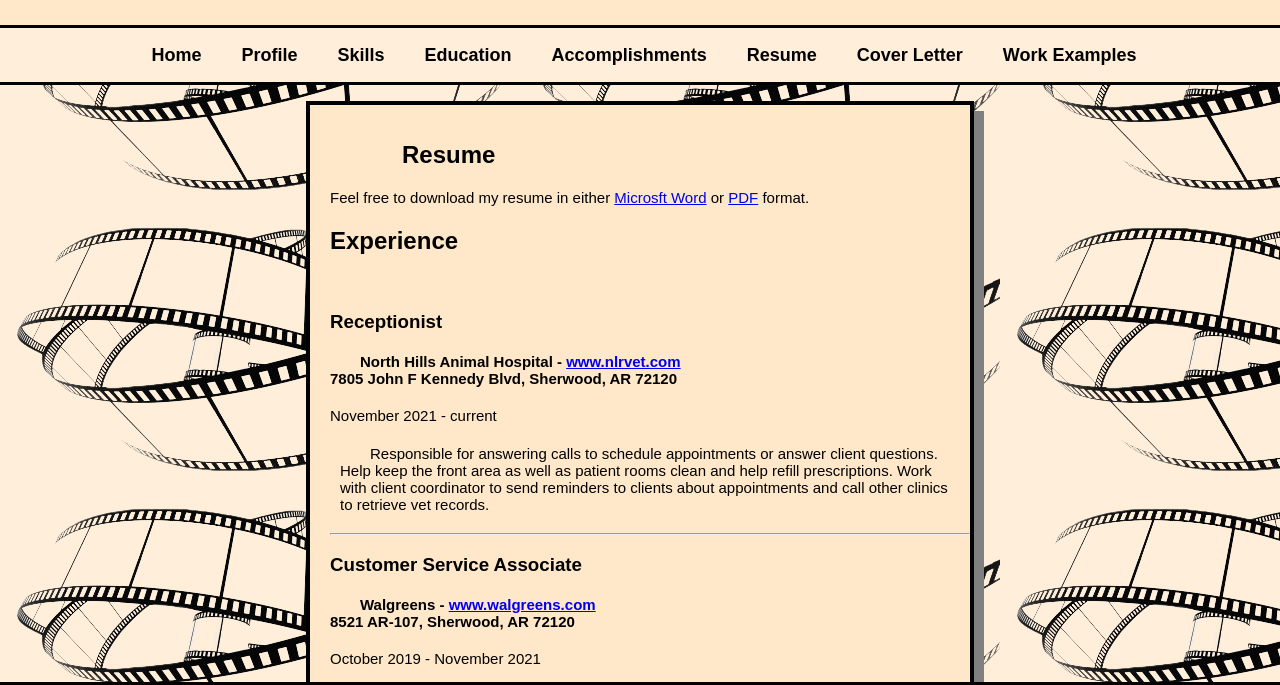
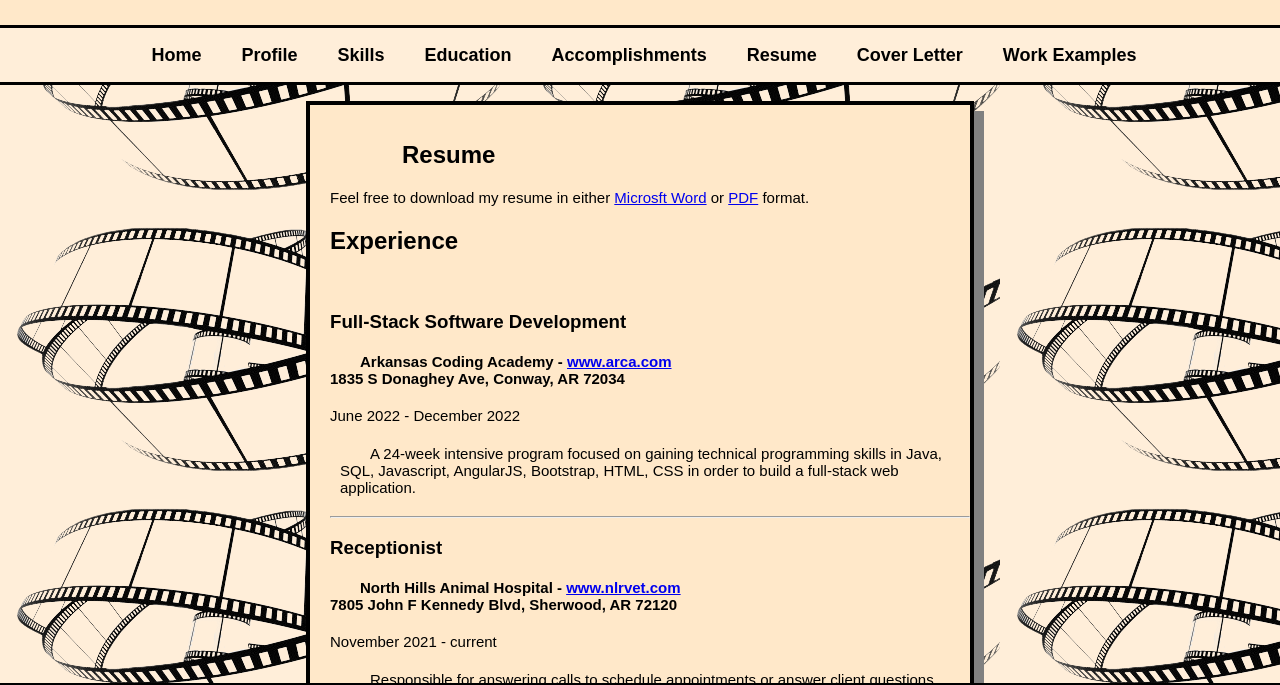
Before and after one commit to csmitty97/portfolio, a plain HTML site: page resume.html in a window 1280 px wide. Shown: the part 79-764 px from the top of the page. Drawn offline with Linux system fonts and the light colour scheme.

Commit message:
Update resume.html

```diff
--- a/resume.html
+++ b/resume.html
@@ -57,6 +57,17 @@
     <p2>Feel free to download my resume in either <a href="assets/documents/caleb_smith_2022_resume.docx">Microsft Word</a> or <a href="assets/documents/caleb_smith_2022_resume.pdf">PDF</a> format.</p2>
 
     <h2>Experience</h2><br>
+
+    <h3>Full-Stack Software Development</h3>
+
+    <h4>Arkansas Coding Academy - <a href="https://arkansascodingacademy.com/">www.arca.com</a><br>
+     1835 S Donaghey Ave, Conway, AR 72034</h4>
+
+    <p2>June 2022 - December 2022</p2>
+    <p>A 24-week intensive program focused on gaining technical programming skills in
+    Java, SQL, Javascript, AngularJS, Bootstrap, HTML, CSS in order to build a full-stack web application.</p>
+
+    <hr>
 
     <h3>Receptionist</h3>
 
```
